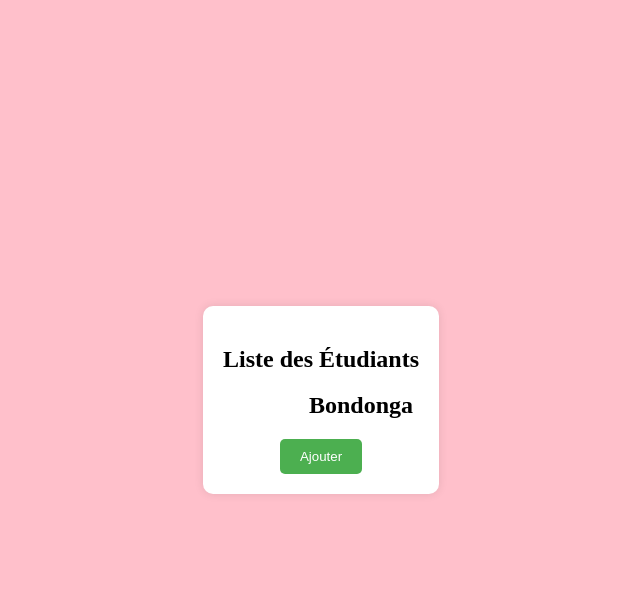
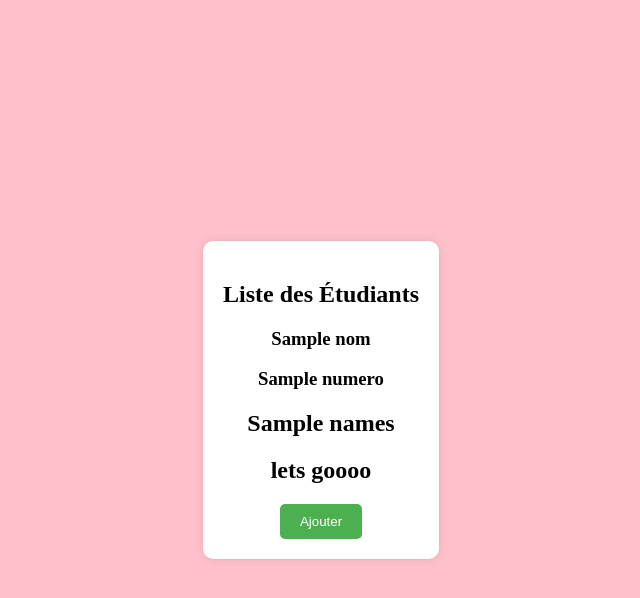
Before and after one commit to yannissenpai/projet-AYA-DJANGO, a Django app: template AYA/home/templates/home/detail.html in a window 1280 px wide. Shown: the top 598 px of the page, without its empty margins (319-959 px from the left). Run offline with Django 5.2, Linux system fonts and the light colour scheme; data comes from the database, SQL or seed files in the repository; both versions use the stored data as it was after the commit; the template is opened without the code that fills it: values that come from a table or form of the project are taken from there, most other values are stand-ins (such as "Sample title", 1, 10 or a date in 2020); parts of the project's set-up code (start-up, migrations or seed data) failed here and were passed over.

Commit message:
Add files via upload

```diff
--- a/AYA/AYA/urls.py
+++ b/AYA/AYA/urls.py
@@ -1,8 +1,8 @@
 from django.contrib import admin
 from django.urls import path
-from home.views import home
+from home.views import test
 
 urlpatterns = [
     path('admin/', admin.site.urls),
-    path('', home, name ='home')
+    path('', test, name ='test')
 ]
--- a/AYA/home/templates/home/detail.html
+++ b/AYA/home/templates/home/detail.html
@@ -1,9 +1,9 @@
-{% extends 'index.html' %}
+{% extends "index.html" %}
 
 {% block content %}
-<ul>
-	<h2 class="card">{{ grade.student }}</h2>
 
-</ul>
+	<h2 class="card">{{ names }}</h2>
+	<h2>lets goooo</h2>
+
 
 {% endblock %}
--- a/AYA/home/templates/home/index.html
+++ b/AYA/home/templates/home/index.html
@@ -40,7 +40,9 @@
 
     <div id="rectangle">
         <h2>Liste des Étudiants</h2>
-        <ul>
+        <h3>{{ nom }}</h3>
+         <h3>{{ numero }}</h3>
+
             <section>
                 {% block content %}
 
@@ -49,7 +51,7 @@
             </section>
 
 
-        </ul>
+
         <button id="ajouterButton" onclick="ajouterEtudiant()">Ajouter</button>
     </div>
 
```
Also changed, not shown: AYA/home/views.py (+7 -8 lines), AYA/db.sqlite3.
